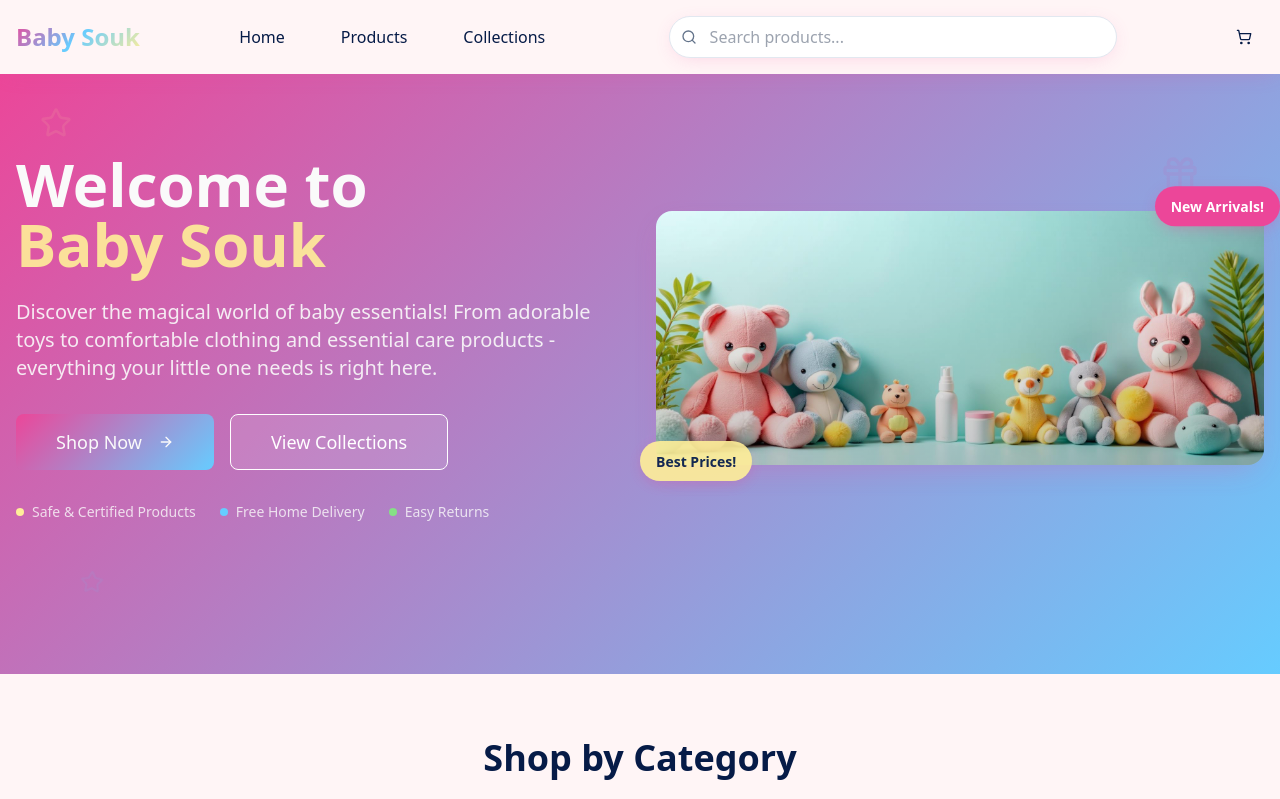
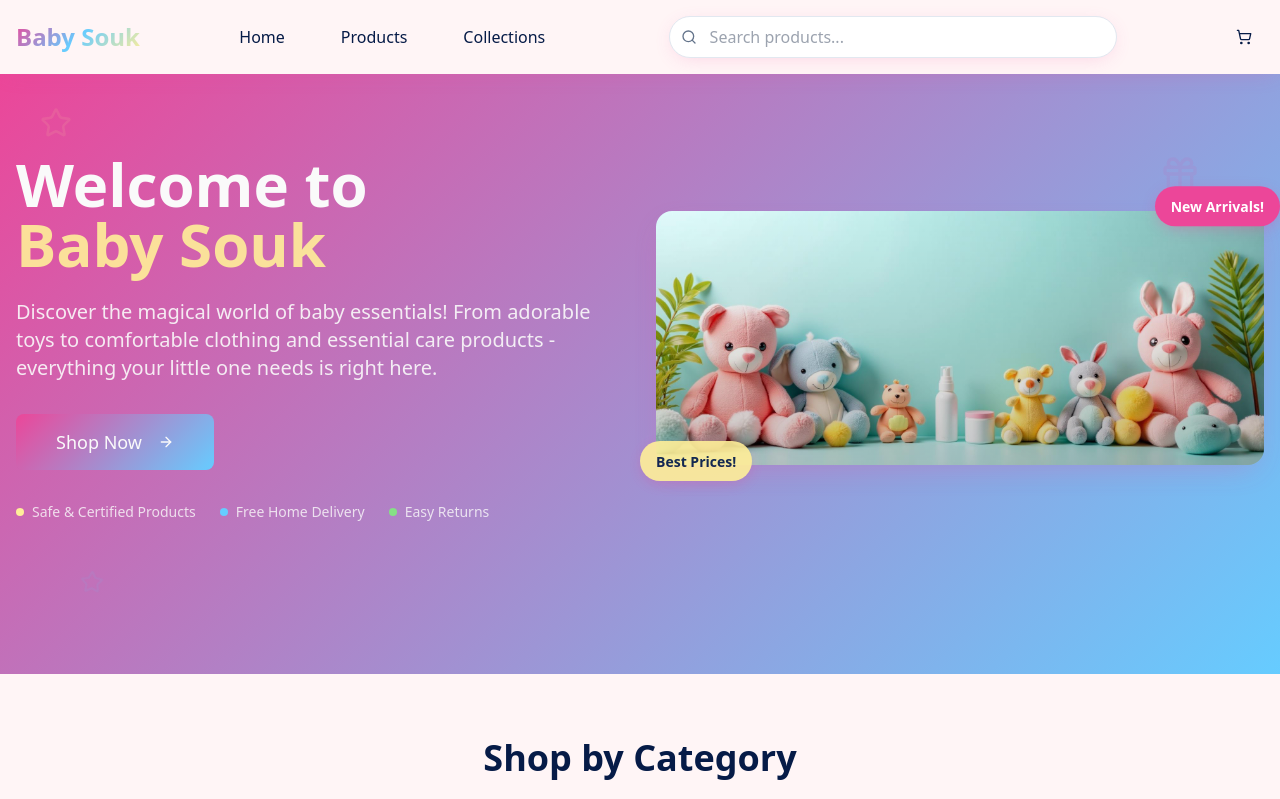
Before and after one commit to aqkhanadoor/BabySoukNextJs, a React (Vite) app: page / in a window 1280 px wide. Shown: the top 799 px of the page. Built offline with nearby package versions, Linux system fonts and the light colour scheme.

Commit message:
Remove "View Collections" button
Removed the "View Collections" button from the hero section.

```diff
--- a/src/components/HeroSection.tsx
+++ b/src/components/HeroSection.tsx
@@ -39,11 +39,6 @@ const HeroSection = () => {
                 <Button variant="hero" size="xl" className="group">
                   Shop Now
                   <ArrowRight className="ml-2 h-5 w-5 group-hover:translate-x-1 transition-transform" />
-                </Button>
-              </Link>
-              <Link to="/categories">
-                <Button variant="outline" size="xl" className="bg-white/10 border-white text-white hover:bg-white hover:text-primary">
-                  View Collections
                 </Button>
               </Link>
             </div>
```
